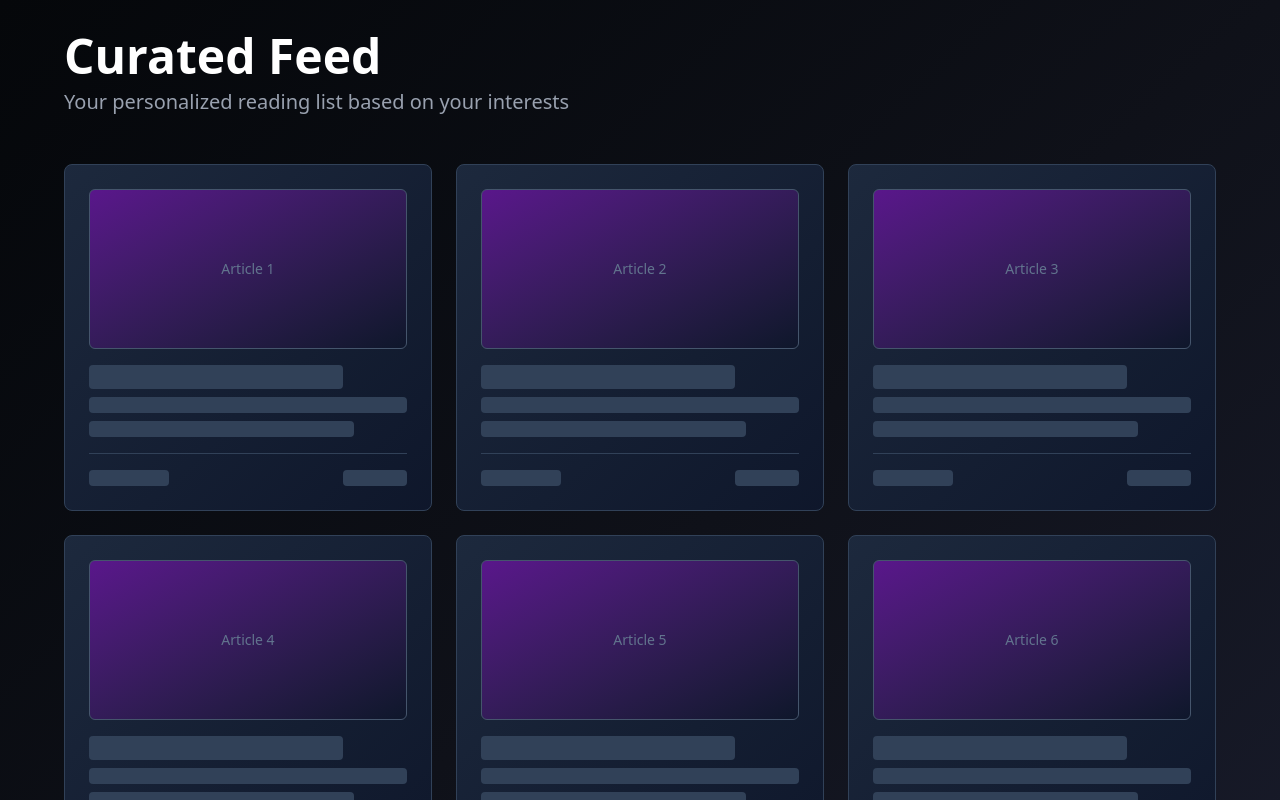
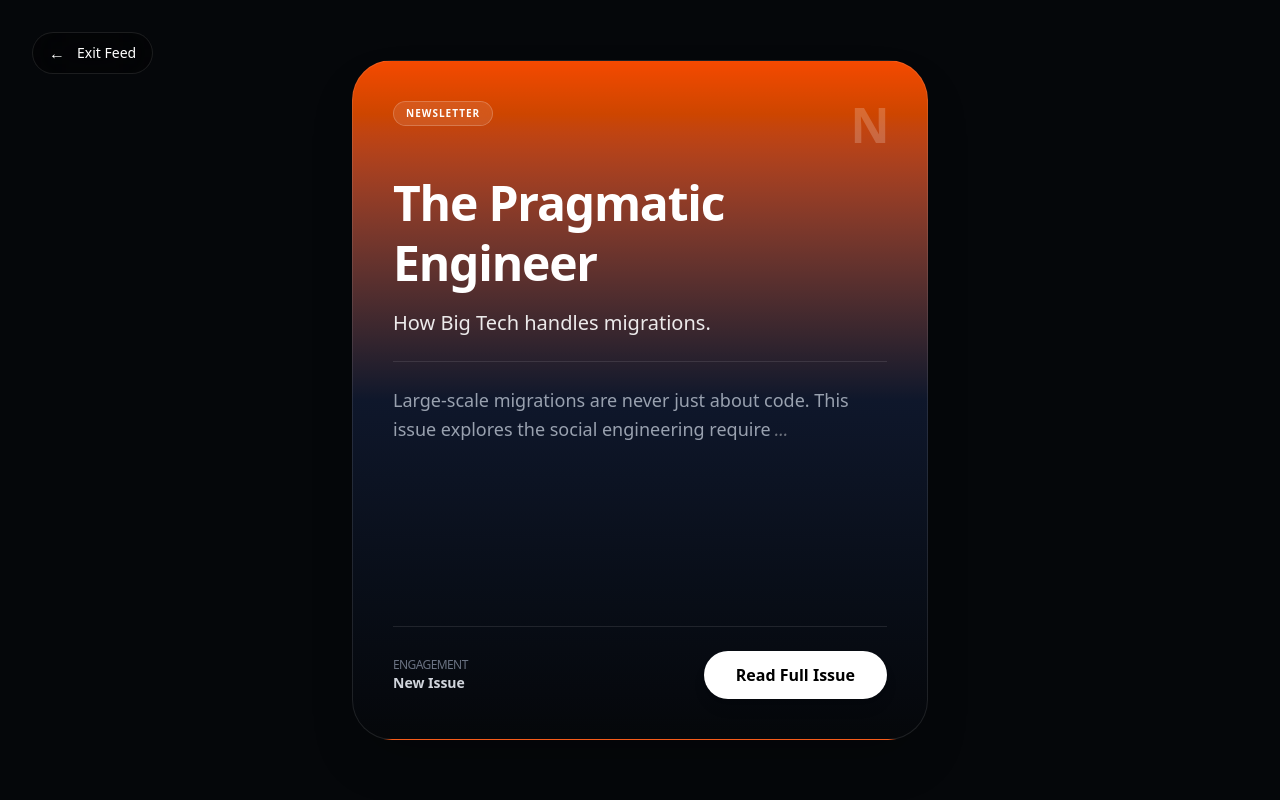
Before and after one commit to nictjh/lockINorOut, a SvelteKit app in the folder game/: page / in a window 1280 px wide. Shown: the top 800 px of the page. Built offline with nearby package versions, Linux system fonts and the light colour scheme.

Commit message:
structure for frontend

```diff
--- a/game/src/routes/+page.svelte
+++ b/game/src/routes/+page.svelte
@@ -1,66 +1,119 @@
 <script lang="ts">
-  import { LEVELS } from "$lib/config/levels";
+  // Track which card is expanded by its title (or use an ID)
+  let expandedItem = null;
+
+  const toggleExpand = (title) => {
+    expandedItem = expandedItem === title ? null : title;
+  };
+
+  const feedItems = [
+    {
+      type: 'Newsletter',
+      title: 'The Pragmatic Engineer',
+      desc: 'How Big Tech handles migrations.',
+      // Extended the summary so you can test the scroll
+      summary: 'Large-scale migrations are never just about code. This issue explores the social engineering required to move 1,000+ engineers to a new framework without losing velocity. We also deep-dive into the "Migration Tax" and how to justify technical debt payments to non-technical stakeholders while maintaining a shipping culture.',
+      meta: 'New Issue',
+      color: 'from-orange-600',
+      logo: 'N',
+      cta: 'Read Full Issue'
+    },
+    {
+      type: 'GitHub',
+      title: 'microsoft/fluentui',
+      desc: 'A set of MS focused UI components for building web apps.',
+      meta: '⭐ 16.4k stars',
+      color: 'from-blue-600',
+      logo: 'G',
+      cta: 'View Repository'
+    },
+    {
+      type: 'LinkedIn',
+      title: 'The Future of AI Context',
+      desc: 'Why 1M+ context windows are the new RAM for developers.',
+      meta: 'Shared by 400+ people',
+      color: 'from-purple-600',
+      logo: 'in',
+      cta: 'View Post'
+    }
+  ];
 </script>
 
-<svelte:head>
-  <title>FocusLock - Curated Feed</title>
-</svelte:head>
+<main class="h-screen w-full overflow-y-scroll snap-y snap-mandatory bg-[#05070a] scroll-smooth">
 
-<main class="min-h-screen w-full bg-gradient-to-br from-[#05070a] via-[#0f1119] to-[#1a1d2e] p-8">
-  <!-- Header -->
-  <div class="max-w-6xl mx-auto mb-12">
-    <h1 class="text-5xl font-bold text-white mb-2">Curated Feed</h1>
-    <p class="text-xl text-gray-400">Your personalized reading list based on your interests</p>
-  </div>
+  {#each feedItems as item}
+    <section class="h-screen w-full snap-start flex items-center justify-center p-4 md:p-8">
 
-  <!-- Placeholder Grid -->
-  <div class="max-w-6xl mx-auto grid grid-cols-1 md:grid-cols-2 lg:grid-cols-3 gap-6">
-    {#each Array(6) as _, i}
-      <div
-        class="bg-gradient-to-br from-slate-800 to-slate-900 rounded-lg p-6 border border-slate-700 hover:border-purple-500 transition-all cursor-pointer group"
-      >
-        <!-- Placeholder Image -->
-        <div class="w-full h-40 bg-gradient-to-br from-purple-900 to-slate-900 rounded-md mb-4 flex items-center justify-center border border-slate-600 group-hover:border-purple-400 transition-colors">
-          <span class="text-slate-500 text-sm">Article {i + 1}</span>
+      <div class="relative w-full max-w-xl h-[85vh] bg-gradient-to-b {item.color} via-slate-900 to-[#05070a] rounded-[2.5rem] overflow-hidden border border-white/10 shadow-2xl flex flex-col p-8 md:p-10 transition-all duration-500">
+
+        <div class="flex justify-between items-start mb-6 transition-opacity {expandedItem === item.title ? 'opacity-30' : 'opacity-100'}">
+          <div class="px-3 py-1 rounded-full bg-white/10 backdrop-blur-md text-[10px] font-bold text-white uppercase tracking-widest border border-white/20">
+            {item.type}
+          </div>
+          <span class="text-5xl font-black text-white/20 select-none tracking-tighter">{item.logo}</span>
         </div>
 
-        <!-- Placeholder Content -->
-        <h2 class="text-lg font-semibold text-white mb-2 bg-slate-700 h-6 rounded w-4/5"></h2>
-        <p class="text-gray-400 text-sm mb-4 space-y-2">
-          <span class="block bg-slate-700 h-4 rounded w-full"></span>
-          <span class="block bg-slate-700 h-4 rounded w-5/6"></span>
-        </p>
+        <div class="flex-grow flex flex-col justify-start overflow-hidden">
+          <h2 class="font-bold text-white mb-4 leading-tight tracking-tight transition-all duration-500 {expandedItem === item.title ? 'text-2xl opacity-60' : 'text-4xl md:text-5xl'}">
+            {item.title}
+          </h2>
 
-        <!-- Placeholder Meta -->
-        <div class="flex items-center justify-between pt-4 border-t border-slate-700">
-          <span class="text-xs text-gray-500 bg-slate-700 h-4 rounded w-20"></span>
-          <span class="text-xs text-gray-500 bg-slate-700 h-4 rounded w-16"></span>
+          {#if expandedItem !== item.title}
+            <p class="text-xl text-white/90 font-medium mb-6">
+              {item.desc}
+            </p>
+          {/if}
+
+          {#if item.type === 'Newsletter' && item.summary}
+            <div class="relative border-t border-white/10 transition-all duration-500 {expandedItem === item.title ? 'h-full overflow-y-auto pt-4' : 'pt-6 h-auto'}">
+              <p class="text-gray-400 leading-relaxed text-base md:text-lg">
+                {#if expandedItem === item.title}
+                  {item.summary}
+                {:else}
+                  {item.summary.slice(0, 100)}<span class="text-white/40 italic ml-1">...</span>
+                {/if}
+              </p>
+            </div>
+          {/if}
+
+          {#if item.type !== 'Newsletter'}
+            <div class="mt-4 w-full h-32 bg-white/5 rounded-2xl border border-white/5 flex items-center justify-center italic text-white/20">
+              Preview visual for {item.type}
+            </div>
+          {/if}
         </div>
+
+        <div class="flex items-center justify-between pt-6 border-t border-white/10 mt-auto">
+          <div class="flex flex-col">
+            <span class="text-xs text-gray-500 uppercase tracking-tighter">Engagement</span>
+            <span class="text-sm text-gray-300 font-semibold">{item.meta}</span>
+          </div>
+
+          <button
+            on:click={() => item.type === 'Newsletter' ? toggleExpand(item.title) : window.open('#')}
+            class="px-8 py-3 bg-white text-black rounded-full font-bold hover:scale-105 active:scale-95 transition-all shadow-lg"
+          >
+            {expandedItem === item.title ? 'Close' : item.cta}
+          </button>
+        </div>
+
       </div>
-    {/each}
-  </div>
+    </section>
+  {/each}
 
-  <!-- Settings Info -->
-  <div class="max-w-6xl mx-auto mt-16 p-6 bg-slate-800/50 rounded-lg border border-slate-700">
-    <h3 class="text-lg font-semibold text-white mb-2">✨ Coming Soon</h3>
-    <p class="text-gray-400">
-      Your feed will be populated based on your interests and preferred websites. Configure your preferences in the VS Code settings.
-    </p>
-  </div>
-
-  <!-- Navigation Link -->
-  <div class="max-w-6xl mx-auto mt-8 text-center">
-    <a
-      href="/game"
-      class="inline-block px-6 py-3 bg-purple-600 hover:bg-purple-500 text-white rounded-lg font-semibold transition-all transform hover:scale-105"
-    >
-      Play CS Terms Game →
-    </a>
+  <div class="fixed top-8 left-8 z-50">
+     <a href="/game" class="group flex items-center gap-3 px-4 py-2 bg-black/40 backdrop-blur-xl border border-white/10 rounded-full text-white hover:border-white/40 transition-all">
+       <span class="group-hover:-translate-x-1 transition-transform">←</span>
+       <span class="text-sm font-medium">Exit Feed</span>
+     </a>
   </div>
 </main>
 
-<style lang="postcss">
-  :global(body) {
-    @apply bg-[#05070a];
-  }
+<style>
+  main::-webkit-scrollbar { display: none; }
+  main { -ms-overflow-style: none; scrollbar-width: none; }
+
+  /* Smooth scrollbar for the internal summary text */
+  div::-webkit-scrollbar { width: 4px; }
+  div::-webkit-scrollbar-thumb { background: rgba(255,255,255,0.1); border-radius: 10px; }
 </style>
```
